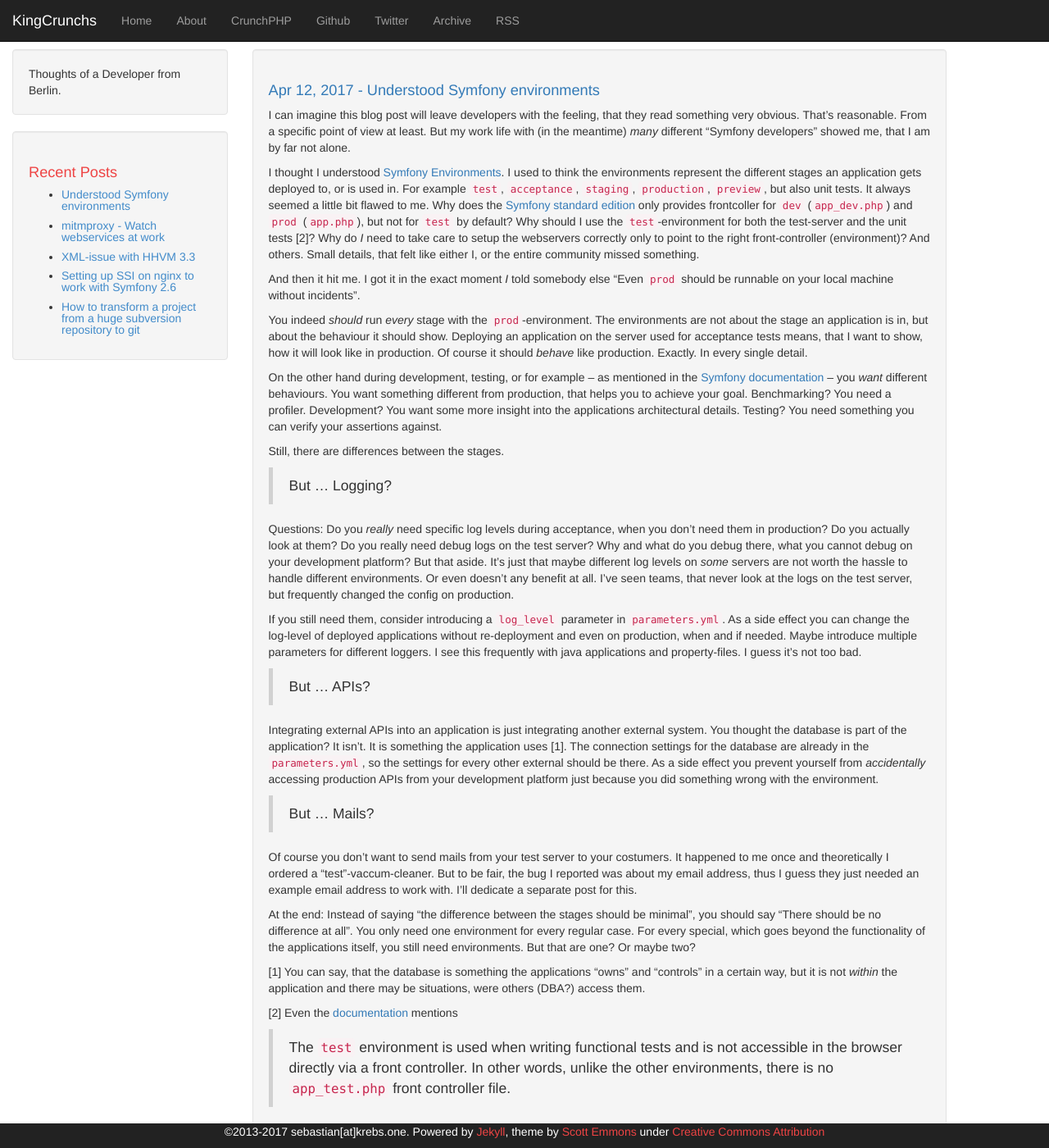
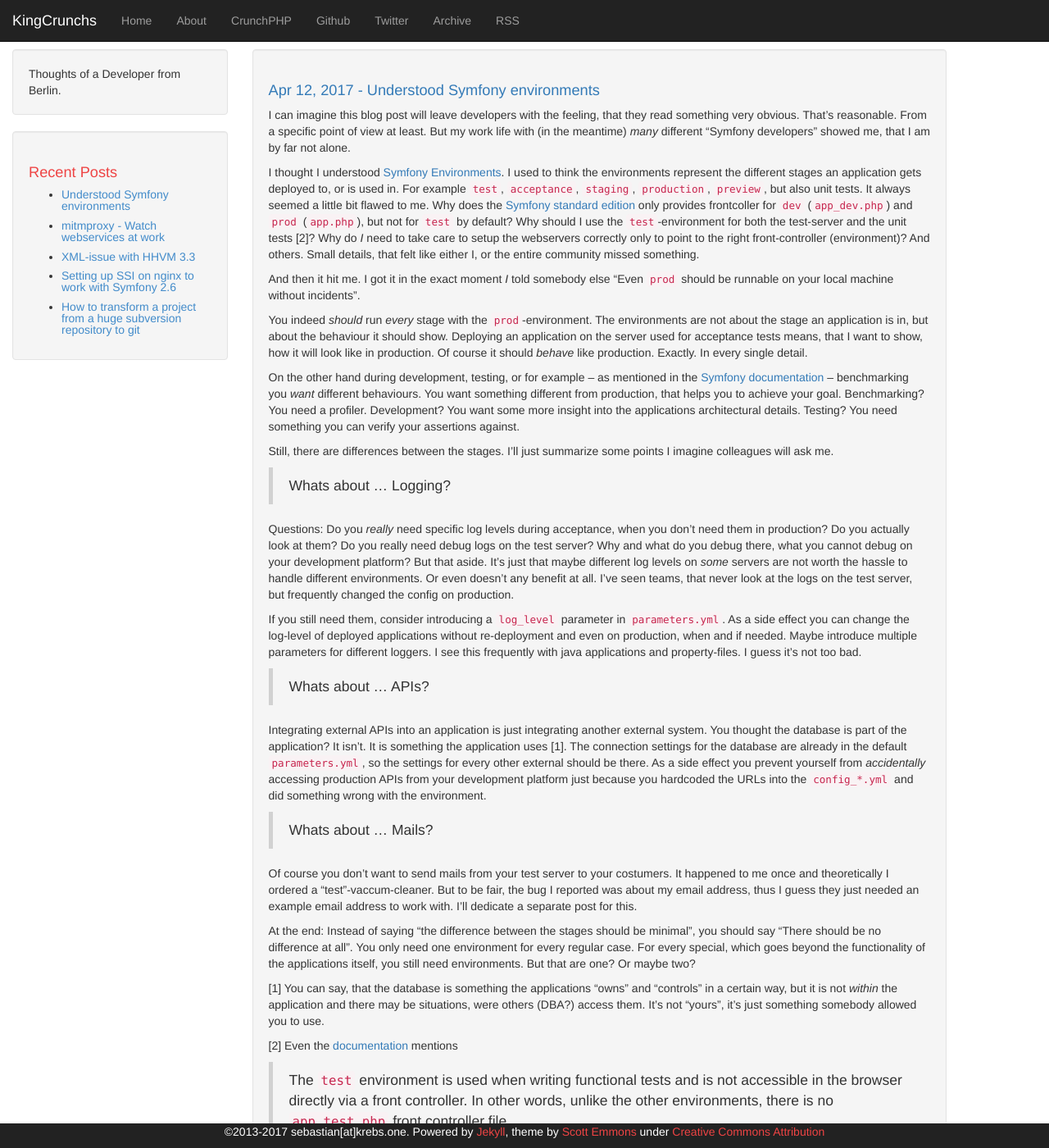
Before and after one commit to KingCrunch/KingCrunch.github.io, a Jekyll site: the page built from _posts/2017-04-12-understood-symfony-environments.md, in a window 1280 px wide and 1400 px high. Shown: the whole window at 82% size. Built offline with Jekyll 4.4.1, drawn with Linux system fonts in a browser that asks for light colours; nearby versions of some CDN libraries; comment, search, counter and statistics services are not loaded.

Commit message:
Change wording in "Understood Symfony environments"

```diff
--- a/_posts/2017-04-12-understood-symfony-environments.md
+++ b/_posts/2017-04-12-understood-symfony-environments.md
@@ -29,14 +29,15 @@ production. Of course it should _behave_ like production. Exactly. In every sing
 
 On the other hand during development, testing, or for example -- as mentioned in the
 [Symfony documentation](http://symfony.com/doc/current/configuration/environments.html#creating-a-new-environment) --
-you _want_ different behaviours. You want something different from production, that helps
-you to achieve your goal. Benchmarking? You need a profiler. Development? You want some more
-insight into the applications architectural details. Testing? You need something you can verify
-your assertions against.
+benchmarking you _want_ different behaviours. You want something different from production,
+that helps you to achieve your goal. Benchmarking? You need a profiler. Development? You want
+some more insight into the applications architectural details. Testing? You need something
+you can verify your assertions against.
 
-Still, there are differences between the stages.
+Still, there are differences between the stages. I'll just summarize some points
+I imagine colleagues will ask me.
 
-> But ... Logging?
+> Whats about ... Logging?
 
 Questions: Do you _really_ need specific log levels during acceptance, when
 you don't need them in production? Do you actually look at them? Do you really
@@ -52,16 +53,16 @@ and even on production, when and if needed. Maybe introduce multiple parameters
 loggers. I see this frequently with java applications and property-files. I guess it's not
 too bad.
 
-> But ... APIs?
+> Whats about ... APIs?
 
 Integrating external APIs into an application is just integrating another external system.
 You thought the database is part of the application? It isn't. It is something the application
-uses [1]. The connection settings for the database are already in the `parameters.yml`, so the
-settings for every other external should be there. As a side effect you prevent yourself from
-_accidentally_ accessing production APIs from your development platform just because you did
-something wrong with the environment.
+uses [1]. The connection settings for the database are already in the default `parameters.yml`,
+so the settings for every other external should be there. As a side effect you prevent yourself
+from _accidentally_ accessing production APIs from your development platform just because you
+hardcoded the URLs into the `config_*.yml` and did something wrong with the environment.
 
-> But ... Mails?
+> Whats about ... Mails?
 
 Of course you don't want to send mails from your test server to your costumers. It happened
 to me once and theoretically I ordered a "test"-vaccum-cleaner. But to be fair, the bug I
@@ -77,7 +78,8 @@ you still need environments. But that are one? Or maybe two?
 
 [1] You can say, that the database is something the applications "owns" and "controls" in a
     certain way, but it is not _within_ the application and there may be situations, were
-    others (DBA?) access them.
+    others (DBA?) access them. It's not "yours", it's just something somebody allowed you
+    to use.
 
 [2] Even the [documentation](http://symfony.com/doc/current/configuration/environments.html#executing-an-application-in-different-environments)
     mentions
```
